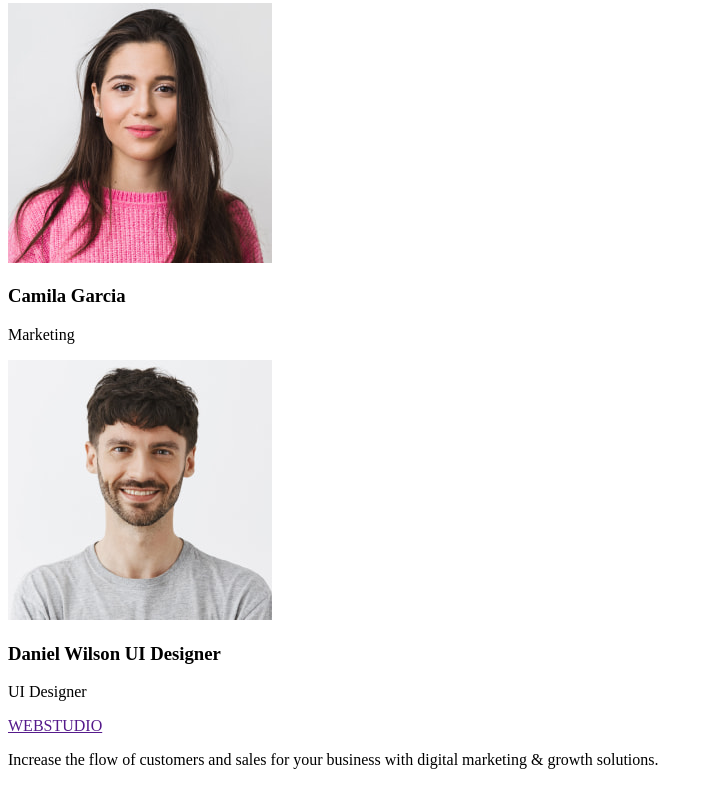
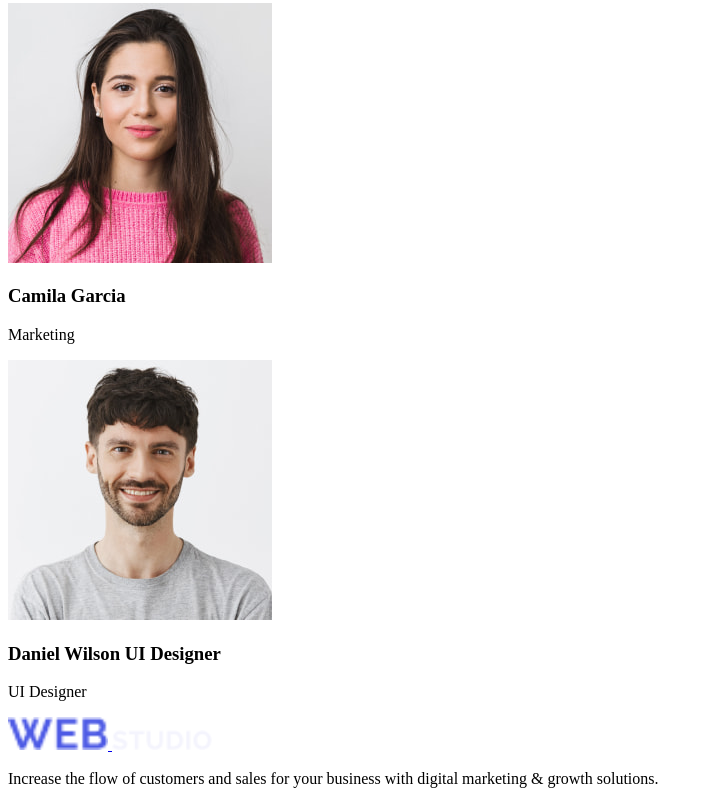
Before and after one commit to OleksandrRyzhov2299/goit-markup-hw-01, a plain HTML site: page index.html in a window 1280 px wide. Shown: the part 1285-2089 px from the top of the page, without its empty margins (0-713 px from the left). Drawn offline with Linux system fonts and the light colour scheme.

Commit message:
added logo

```diff
--- a/index.html
+++ b/index.html
@@ -95,7 +95,12 @@
     </main>
     <!-- #region Footer -->
     <footer>
-      <a href="">WEBSTUDIO</a>
+      <a href="#">
+        <img src="logo/Web.png" alt="Web Logo" width="100" />
+      </a>
+      <a href="#">
+        <img src="logo/Studio.png" alt="Studio Logo" width="100" />
+      </a>
       <p>
         Increase the flow of customers and sales for your business with digital
         marketing & growth solutions.
```
Also changed, not shown: logo/Studio.png (added), logo/Web.png (added).
